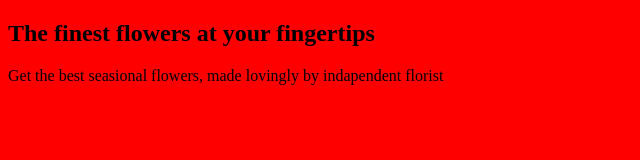
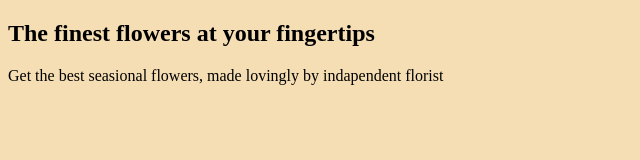
Before and after one commit to piokylo/Furneauxs, a website: page index.html in a window 1280 px wide. Shown: the whole page, without its empty margins (0-640 px from the left). Drawn offline with Linux system fonts and the light colour scheme.

Commit message:
made wheat

```diff
--- a/style.css
+++ b/style.css
@@ -1,4 +1,4 @@
 body {
-background: red;
+background: wheat;
 
 }
```
